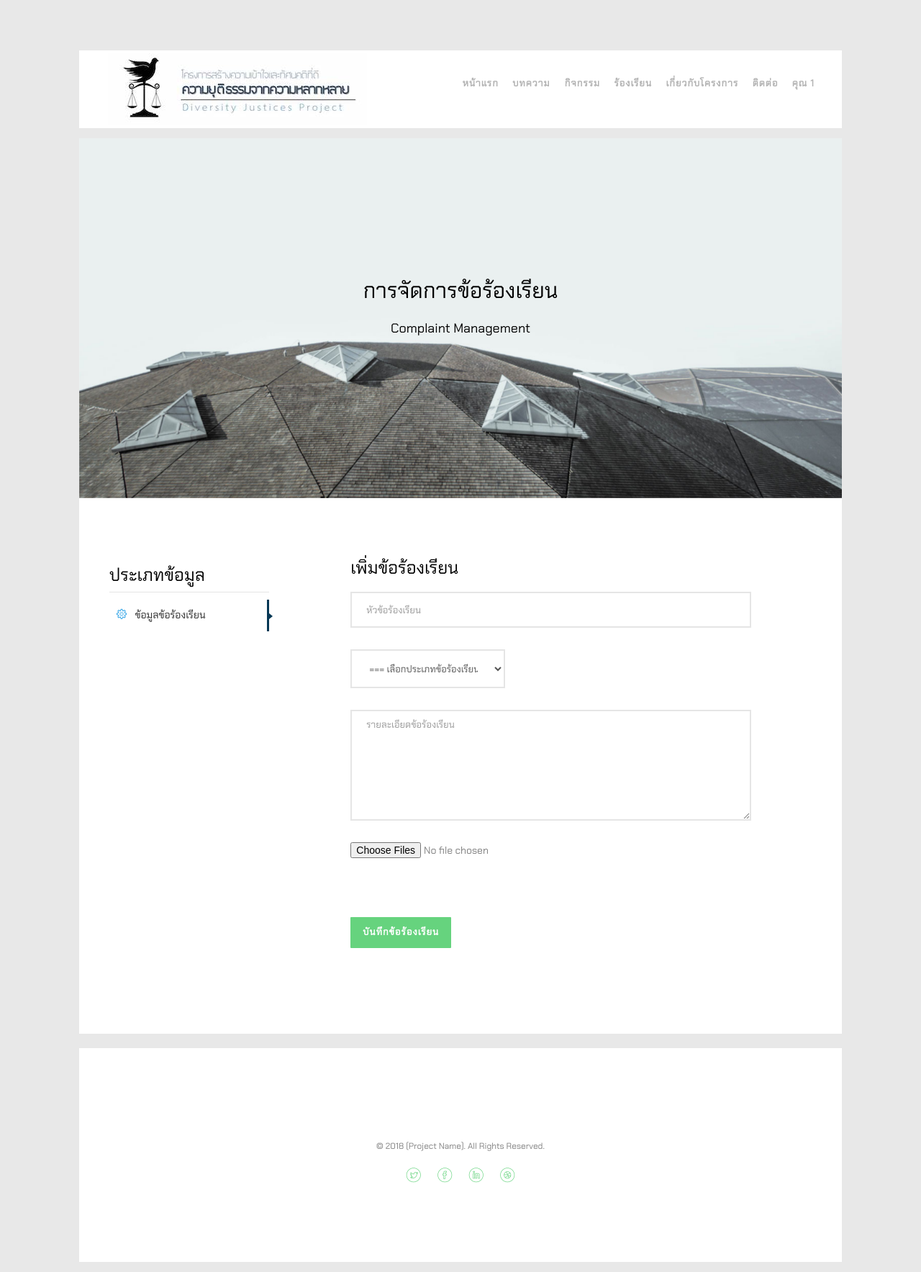
After one commit to Justice-Deepsouth/justice-webproject, a PHP site: page /complaint_add.php in a window 1280 px wide. The commit adds this page. Shown: the whole page at 72% size. Run offline with PHP 8.4, Linux system fonts and the light colour scheme; the visitor is signed in with stand-in values (Sample User, id 1); data comes from the database, SQL or seed files in the repository; some libraries are stand-ins or nearby versions; some web fonts are replaced.

Commit message:
test complaint

```diff
--- /dev/null
+++ b/complaint_add.php
@@ -0,0 +1,365 @@
+<?php
+	session_start();
+
+    // set current timezone
+	date_default_timezone_set("Asia/Bangkok");
+
+    if (isset($_SESSION['user_session_id']) && isset($_SESSION['user_type'])) {
+		// only complainant and justice unit can access
+		// user_type = 0 -> admin
+		if ($_SESSION['user_type'] == 0) {
+			header("Location: admin/admin_main.php");
+		}
+	} else {
+		header("Location: index.php");
+	}
+
+	include_once 'php/dbconnect.php';
+	include_once 'php/complaint_type.php';
+	include_once 'php/complaint.php';
+	include_once 'php/complaint_photo.php';
+	include_once 'php/setting.php';
+
+	// get connection
+	$database = new Database();
+	$db = $database->getConnection();
+
+	$complaint_type = new Complaint_type($db);
+	$complaint_photos = new Complaint_photo($db);
+
+	// read all records
+	$active = true;
+	$result = $complaint_type->readall($active);
+	$total_rows = $complaint_type->getTotalRows();
+
+	$setting = new Setting($db);
+	$mComplaint_ID = $setting->getLast_Complaint_ID();
+
+    // form is submitted
+	if (isset($_POST['complaint-status-submit'])) {
+		$complaint = new Complaint($db);
+		$complaint->complaint_id = $mComplaint_ID;
+		$complaint->complaint_title = $_POST['complaint-title'];
+		$complaint->complaint_type_id = $_POST['complaint-type-id'];
+		$complaint->complaint_desc = $_POST['complaint-desc'];
+		$complaint->user_id = $_SESSION['user_id'];
+		$complaint->created_date = date("Y/m/d H:i:s");
+		if ($complaint->create()) {
+			for ($i = 0; $i < count($_FILES['complaint_photo']['name']); $i++) {
+				$fileName = $_FILES['complaint_photo']['name'][$i];
+				$fileTmpName = $_FILES['complaint_photo']['tmp_name'][$i];
+				$fileSize = $_FILES['complaint_photo']['size'][$i];
+				$fileError = $_FILES['complaint_photo']['error'][$i];
+				$fileType = $_FILES['complaint_photo']['type'][$i];
+
+				$fileExt = explode('.', $fileName);
+				$fileActualExt = strtolower(end($fileExt));
+				$count = $i + 1;
+
+				//เอาชื่อไฟล์เก่าออกให้เหลือแต่นามสกุล
+				$type = strrchr($fileName, ".");
+				//ตั้งชื่อไฟล์ใหม่โดยเอาเวลาไว้หน้าชื่อไฟล์เดิม
+				$newname = $mComplaint_ID . "-img" . $count . $type;
+
+				$allowed = array('jpg', 'jpeg', 'png', 'JPG');
+
+				if (in_array($fileActualExt, $allowed)) {
+					if ($fileError === 0) {
+						if ($fileSize <= 100000000) {
+							$fileDestination = 'comp_img/' . $newname;
+							move_uploaded_file($fileTmpName, $fileDestination);
+						} else {
+							echo "<div class='alert alert-danger text-center'>" . $fileName . "  ไฟล์มีขนาดใหญ่เกินกว่าที่กำหนด</div>";
+						}
+					} else {
+						echo "<div class='alert alert-danger text-center'>" . $fileName . "  มีปัญหาการอัพโหลดไฟล์</div>";
+					}
+				} else {
+					echo "<div class='alert alert-danger text-center'>" . $fileName . "  คุณไม่สามารถอัพโหลดไฟล์ประเภทนี้ได้</div>";
+				}
+
+				$complaint_photos->complaint_id = $mComplaint_ID;
+				$complaint_photos->complaint_photo_name = $mComplaint_ID . "-img" . $count. $type;
+				// $complaint_photos->complaint_photo_id =  $mComplaint_ID. "-" .$fileName;
+				// $count = $i+1;
+				$complaint_photos->complaint_photo_id = $mComplaint_ID . "-img" . $count;
+				if ($complaint_photos->create()) {
+					$setting->complaint_id_last = $mComplaint_ID;
+					$setting->update_complaint_id();
+					$success = true;
+					header("Location: complaint_status.php");
+				} else {
+					// echo "<div class='alert alert-danger text-center'>Create ไม่ผ่าน</div>";
+					$success = false;
+				}
+			}
+		}
+	}
+?>
+<!DOCTYPE HTML>
+<html>
+	<head>
+	<meta charset="utf-8">
+	<meta http-equiv="X-UA-Compatible" content="IE=edge">
+	<title>หน้าหลักผู้ดูแลระบบ | Justice Project</title>
+	<meta name="viewport" content="width=device-width, initial-scale=1">
+	<meta name="description" content="Free HTML5 Website Template by freehtml5.co" />
+	<meta name="keywords" content="free website templates, free html5, free template, free bootstrap, free website template, html5, css3, mobile first, responsive" />
+	<meta name="author" content="freehtml5.co" />
+
+  	<!-- Facebook and Twitter integration -->
+	<meta property="og:title" content=""/>
+	<meta property="og:image" content=""/>
+	<meta property="og:url" content=""/>
+	<meta property="og:site_name" content=""/>
+	<meta property="og:description" content=""/>
+	<meta name="twitter:title" content="" />
+	<meta name="twitter:image" content="" />
+	<meta name="twitter:url" content="" />
+	<meta name="twitter:card" content="" />
+
+	<link href="https://fonts.googleapis.com/css?family=Oxygen:300,400" rel="stylesheet">
+	<link href="https://fonts.googleapis.com/css?family=Source+Sans+Pro:400,600,700" rel="stylesheet">
+
+	<link href="https://fonts.googleapis.com/css?family=Chakra+Petch" rel="stylesheet">
+
+	<!-- Animate.css -->
+	<link rel="stylesheet" href="css/animate.css">
+	<!-- Icomoon Icon Fonts-->
+	<link rel="stylesheet" href="css/icomoon.css">
+	<!-- Bootstrap  -->
+	<link rel="stylesheet" href="css/bootstrap.css">
+
+	<!-- Magnific Popup -->
+	<link rel="stylesheet" href="css/magnific-popup.css">
+
+	<!-- Flexslider  -->
+	<link rel="stylesheet" href="css/flexslider.css">
+
+	<!-- Theme style  -->
+	<link rel="stylesheet" href="css/style.css">
+
+	<!-- Modernizr JS -->
+	<script src="js/modernizr-2.6.2.min.js"></script>
+	<!-- FOR IE9 below -->
+	<!--[if lt IE 9]>
+	<script src="js/respond.min.js"></script>
+	<![endif]-->
+	<style type="text/css">
+		input[type=file] { display: inline; }
+		#image_preview {
+			/* border: 1px solid black; */
+			padding: 10px;
+		}
+		#image_preview img {
+			width: 200px;
+			height: 200px;
+			padding: 5px;
+    	}
+  	</style>
+	</head>
+	<body>
+
+	<div class="fh5co-loader"></div>
+
+	<div id="page">
+	<nav class="fh5co-nav" role="navigation">
+		<div class="container-wrap">
+			<div class="top-menu">
+				<div class="row">
+					<div class="col-xs-2">
+						<div id="fh5co-logo"><a href="index.php"><img src="images/logo_7.jpg"></a></div>
+					</div>
+					<div class="col-xs-10 text-right menu-1">
+						<ul>
+							<li><a href="index.php">หน้าแรก</a></li>
+							<li class="has-dropdown">
+								<a href="#">บทความ</a>
+								<ul class="dropdown">
+									<li><a href="#">ประเภทบทความ 1</a></li>
+									<li><a href="#">ประเภทบทความ 2</a></li>
+									<li><a href="#">ประเภทบทความ 3</a></li>
+									<li><a href="#">ประเภทบทความ 4</a></li>
+								</ul>
+							</li>
+							<li><a href="#">กิจกรรม</a></li>
+							<li><a href="complaint_login.php">ร้องเรียน</a></li>
+							<li><a href="about.php">เกี่ยวกับโครงการ</a></li>
+							<li><a href="contact.php">ติดต่อ</a></li>
+							<?php
+								if (!isset($_SESSION['user_session_id'])) {
+									echo "<li><a href='complaint_login.php'>เข้าสู่ระบบ</a></li>";
+								} else {
+									echo "<li class='has-dropdown'>";
+									echo "<a href='#'>คุณ " .  $_SESSION['user_id'] . "</a>";
+									echo "<ul class='dropdown'>";
+									echo "<li><a href='#'>ข้อมูลผู้ใช้งาน</a></li>";
+									echo "<li><a href='php/user_logout.php'>ออกจากระบบ</a></li>";
+									echo "</ul></li>";
+								}
+							?>
+						</ul>
+					</div>
+				</div>
+
+			</div>
+		</div>
+	</nav>
+	<div class="container-wrap">
+		<aside id="fh5co-hero">
+			<div class="flexslider">
+				<ul class="slides">
+			   	<li style="background-image: url(images/img_bg_3.jpg);">
+			   		<div class="overlay-gradient"></div>
+			   		<div class="container-fluids">
+			   			<div class="row">
+				   			<div class="col-md-6 col-md-offset-3 slider-text slider-text-bg">
+				   				<div class="slider-text-inner text-center">
+				   					<h1>การจัดการข้อร้องเรียน</h1>
+										<h2>Complaint Management</h2>
+				   				</div>
+				   			</div>
+				   		</div>
+			   		</div>
+			   	</li>
+			  	</ul>
+		  	</div>
+		</aside>
+		<div id="fh5co-contact">
+			<div class="row">
+				<!-- sidebar -->
+				<div class="col-md-3 col-sm-2">
+					<section id="sidebar">
+						<header>
+							<h3>ประเภทข้อมูล</h3>
+						</header>
+						<aside>
+							<ul class="sidebar-navigation">
+								<li class="active"><a href="complaint_status.php"><i class="icon-settings"></i><span> ข้อมูลข้อร้องเรียน</span></a></li>
+							</ul>
+						</aside>
+					</section><!-- /#sidebar -->
+				</div><!-- /.col-md-3 -->
+				<!-- end Sidebar -->
+				<div class="col-md-7 col-md-push-1 animate-box">
+					<div class="row">
+						<div class="col-md-12">
+							<h3>เพิ่มข้อร้องเรียน</h3>
+						</div>
+					</div><!-- /.row -->
+					<form role="form" id="complaint" action="<?php $_SERVER['PHP_SELF'] ?>" method="post" enctype="multipart/form-data">
+					<div class="row">
+						<div class="col-md-12">
+							<div class="form-group">
+								<input type="text" class="form-control" placeholder="หัวข้อร้องเรียน" maxlength="100" name="complaint-title" data-validation="required" data-validation-error-msg="บันทึกหัวข้อร้องเรียน">
+							</div>
+						</div>
+						<div class="col-md-5">
+							<div class="form-group">
+								<select class="form-control" name="complaint-type-id" data-validation="number" data-validation-allowing="range[1;100]" data-validation-error-msg="บันทึกประเภทข้อร้องเรียน">
+									<option value="0">=== เลือกประเภทข้อร้องเรียน ===</option>
+									<?php while ($row = mysqli_fetch_array($result)) { ?>
+										 <option value="<?php echo $row['complaint_type_id']; ?>" ><?php echo $row['complaint_type_desc']; ?></option>
+									<?php } ?>
+								</select>
+							</div>
+						</div>
+						<div class="col-md-offset-7"></div>
+                        <div class="col-md-12">
+							<div class="form-group">
+                            	<textarea name="complaint-desc" class="form-control" cols="30" rows="7" placeholder="รายละเอียดข้อร้องเรียน" data-validation="required" data-validation-error-msg="บันทึกรายละเอียดข้อร้องเรียน"></textarea>
+							</div>
+						</div>
+						<div class="col-md-12">
+							<div class="form-group">
+								<!-- <input type="file" class="btn btn-primary btn-modify" id= "complaint_photo" name="complaint_photo[]" multiple > -->
+								<input type="file" id="complaint_photo" name="complaint_photo[]" multiple >
+							</div>
+						</div>
+						<div class="col-md-12">
+							<div class="form-group">
+								<div id="image_preview"></div>
+							</div>
+						</div>
+						<div class="col-md-12">
+							<div class="form-group">
+								<input type="submit" value="บันทึกข้อร้องเรียน" class="btn btn-primary btn-modify" name="complaint-status-submit">
+							</div>
+						</div>
+						<div class="col-md-12">
+						<?php
+							if (isset($success)) {
+								if ($success) {
+									echo "<div class='alert alert-success text-center'>บันทึกข้อมูลเรียบร้อยแล้ว</div>";
+								} else {
+									echo "<div class='alert alert-danger text-center'>พบข้อผิดพลาด! ไม่สามารถบันทึกข้อมูลได้</div>";
+								}
+							}
+						?>
+						</div>
+					</div><!-- /.row -->
+					</form>
+				</div>
+			</div>
+		</div>
+	</div><!-- END container-wrap -->
+
+	<div class="container-wrap">
+		<footer id="fh5co-footer" role="contentinfo">
+			<div class="row copyright">
+				<div class="col-md-12 text-center">
+					<p>
+						<small class="block">&copy; 2018 (Project Name). All Rights Reserved.</small>
+						<!-- <small class="block">Designed by <a href="http://freehtml5.co/" target="_blank">FreeHTML5.co</a> Available at <a href="http://themewagon.com/" target="_blank">Themewagon</a> Demo Images: <a href="http://unsplash.co/" target="_blank">Unsplash</a></small> -->
+					</p>
+					<p>
+						<ul class="fh5co-social-icons">
+							<li><a href="#"><i class="icon-twitter"></i></a></li>
+							<li><a href="#"><i class="icon-facebook"></i></a></li>
+							<li><a href="#"><i class="icon-linkedin"></i></a></li>
+							<li><a href="#"><i class="icon-dribbble"></i></a></li>
+						</ul>
+					</p>
+				</div>
+			</div>
+		</footer>
+	</div><!-- END container-wrap -->
+	</div>
+
+	<div class="gototop js-top">
+		<a href="#" class="js-gotop"><i class="icon-arrow-up2"></i></a>
+	</div>
+
+	<!-- jQuery -->
+	<script src="js/jquery.min.js"></script>
+	<!-- jQuery Easing -->
+	<script src="js/jquery.easing.1.3.js"></script>
+	<!-- Bootstrap -->
+	<script src="js/bootstrap.min.js"></script>
+	<!-- Waypoints -->
+	<script src="js/jquery.waypoints.min.js"></script>
+	<!-- Flexslider -->
+	<script src="js/jquery.flexslider-min.js"></script>
+	<!-- Magnific Popup -->
+	<script src="js/jquery.magnific-popup.min.js"></script>
+	<script src="js/magnific-popup-options.js"></script>
+	<!-- Counters -->
+	<script src="js/jquery.countTo.js"></script>
+	<!-- Main -->
+	<script src="js/main.js"></script>
+    <script type="text/javascript">
+  		$("#complaint_photo").change(function(){
+     		$('#image_preview').html("");
+     		var total_file=document.getElementById("complaint_photo").files.length;
+     		for(var i=0;i<total_file;i++) {
+      			$('#image_preview').append("<img src='"+URL.createObjectURL(event.target.files[i])+"'>");
+     		}
+  		});
+	</script>
+	<!-- jQuery Form Validator -->
+	<script src="js/form-validator/jquery.form-validator.min.js"></script>
+	<script>
+		$.validate();
+	</script>
+	</body>
+</html>
--- a/complaint_status.php
+++ b/complaint_status.php
@@ -219,7 +219,6 @@
 					<!-- show add button for complainant -->
 					<?php
 						if ($_SESSION['user_type'] == 1) {
-
 						} else {
 					?>
 						<div class="row">
@@ -236,7 +235,6 @@
                                 <thead>
                                 <tr>
                                     <th>หัวข้อร้องเรียน</th>
-
 									<?php
 									if ($_SESSION['user_type'] == 1) {
 										echo '<th class="text-center">ชื่อผู้แจ้ง</th>';
```
Also changed, not shown: complaint_update.php (added, +269 -0 lines).
